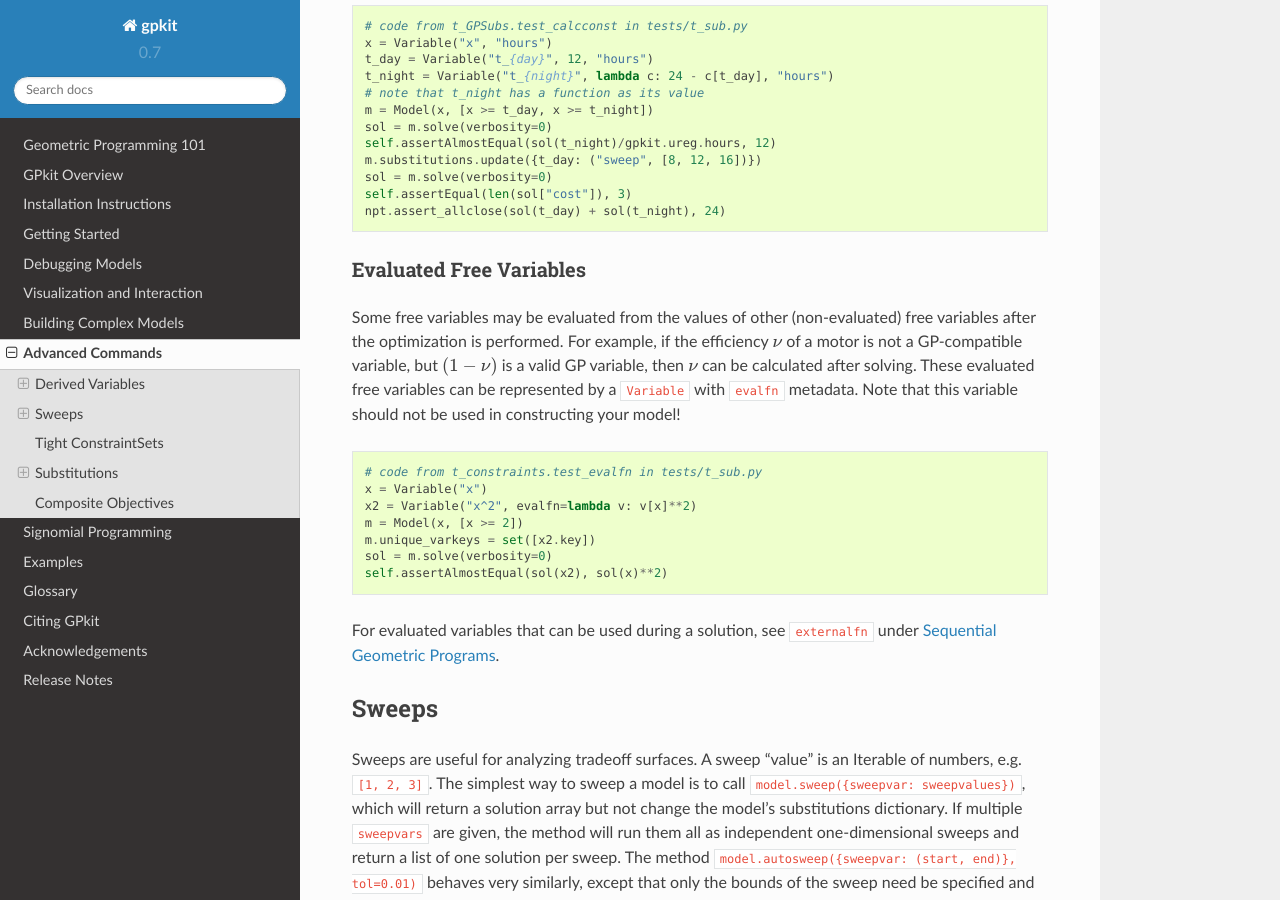
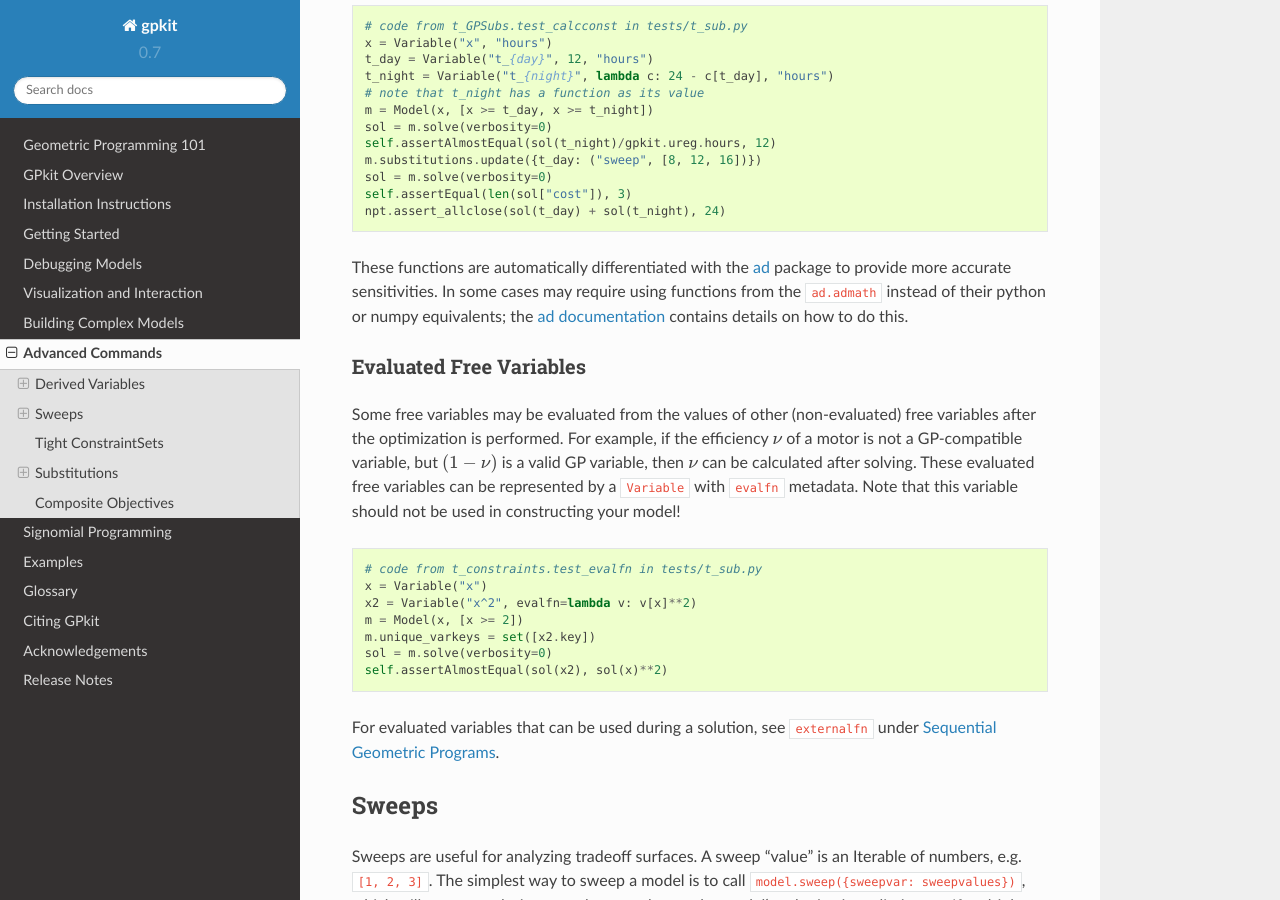
Before and after one commit to convexengineering/gpkit, a Sphinx documentation site: the page built from docs/source/advancedcommands.rst, in a window 1280 px wide and 900 px high, scrolled down 382 px. Built offline with Sphinx 7.4.7 and the Read the Docs theme 2.0.0, drawn with Linux system fonts in a browser that asks for light colours.

Commit message:
Update advancedcommands.rst

```diff
--- a/docs/source/advancedcommands.rst
+++ b/docs/source/advancedcommands.rst
@@ -26,6 +26,9 @@ accepting ``model.substitutions`` (for details, see `Substitutions`_ below).
     sol = m.solve(verbosity=0)
     self.assertEqual(len(sol["cost"]), 3)
     npt.assert_allclose(sol(t_day) + sol(t_night), 24)
+
+
+These functions are automatically differentiated with the `ad <https://pypi.org/project/ad/>`_ package to provide more accurate sensitivities. In some cases may require using functions from the ``ad.admath`` instead of their python or numpy equivalents; the `ad documentation <https://pypi.org/project/ad/>`_ contains details on how to do this.
 
 
 Evaluated Free Variables
```
